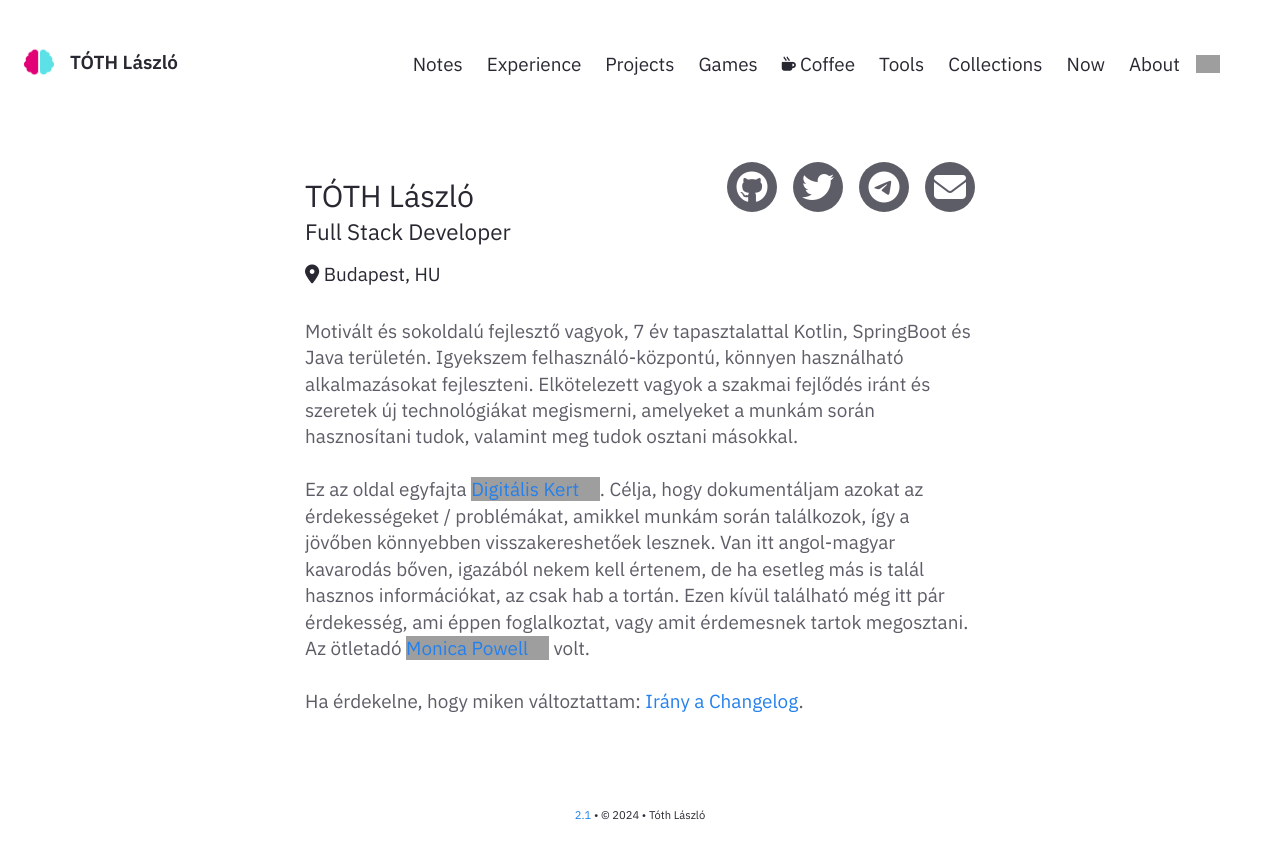
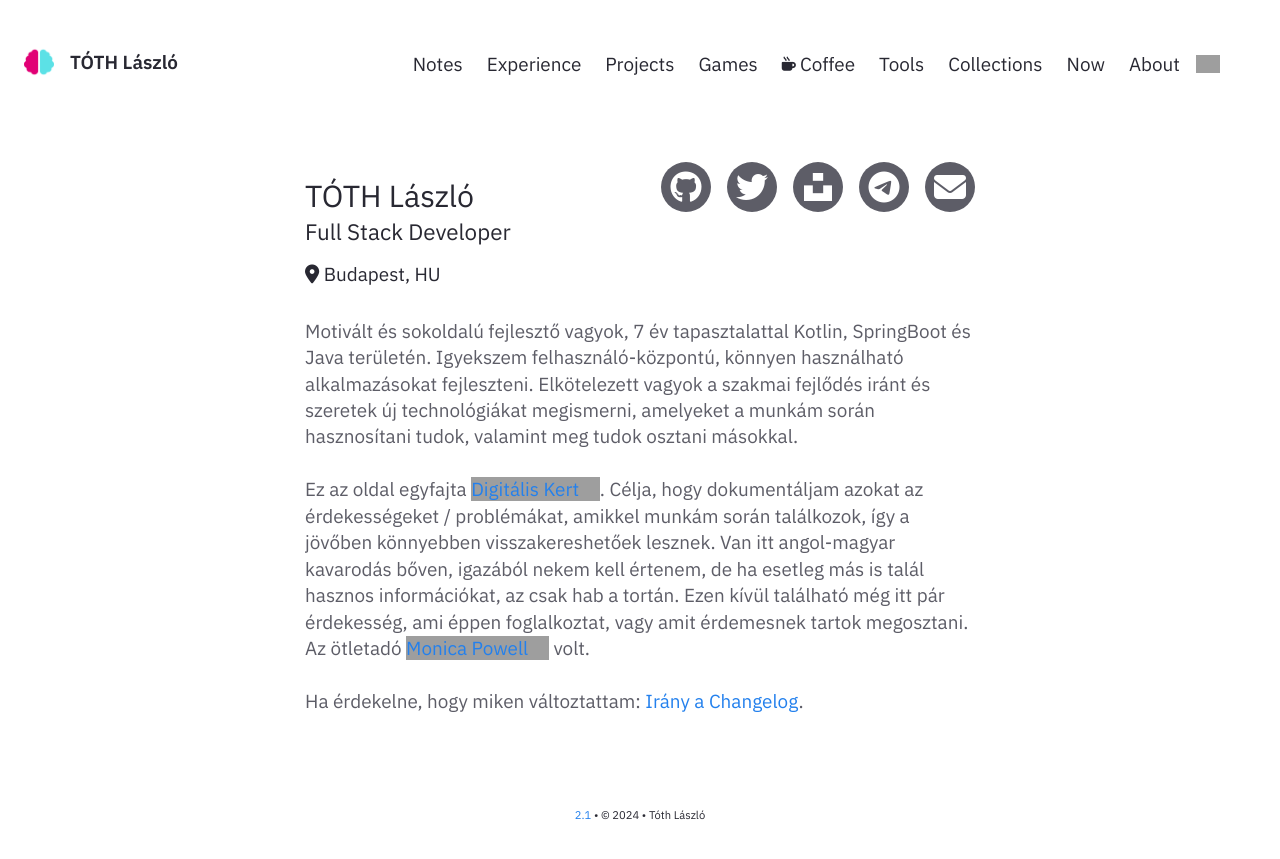
Before and after one commit to tothlp/tothlp.github.io, a Jekyll site: the page built from pages/index.md, in a window 1280 px wide. Shown: the top 859 px of the page. Built offline with Jekyll 4.4.1, drawn with Linux system fonts in a browser that asks for light colours; nearby versions of some CDN libraries; grey boxes are pictures that could not be loaded.

Commit message:
feat: add Unsplash link

```diff
--- a/_data/contacts.yml
+++ b/_data/contacts.yml
@@ -3,6 +3,9 @@
   handle:  tothlp
 - name: Twitter
   icon: fa-brands fa-twitter
+  handle: tothlp
+- name: Unsplash
+  icon: fa-brands fa-unsplash
   handle: tothlp
 - name: Telegram
   icon: fa-brands fa-telegram
--- a/_includes/Homepage.html
+++ b/_includes/Homepage.html
@@ -16,6 +16,8 @@
                 {% assign url = item.handle | prepend: 'https://t.me/' %}
             {% when 'GitHub' %}
                 {% assign url = item.handle | prepend: 'https://github.com/' %}
+            {% when 'Unsplash' %}
+                {% assign url = item.handle | prepend: 'https://unsplash.com/@' %}
             {% endcase %}
             <a href="{{url}}" target="_blank" rel="noopener" title="{{item.name}}">
                 <i class="{{item.icon}}"></i>
```
